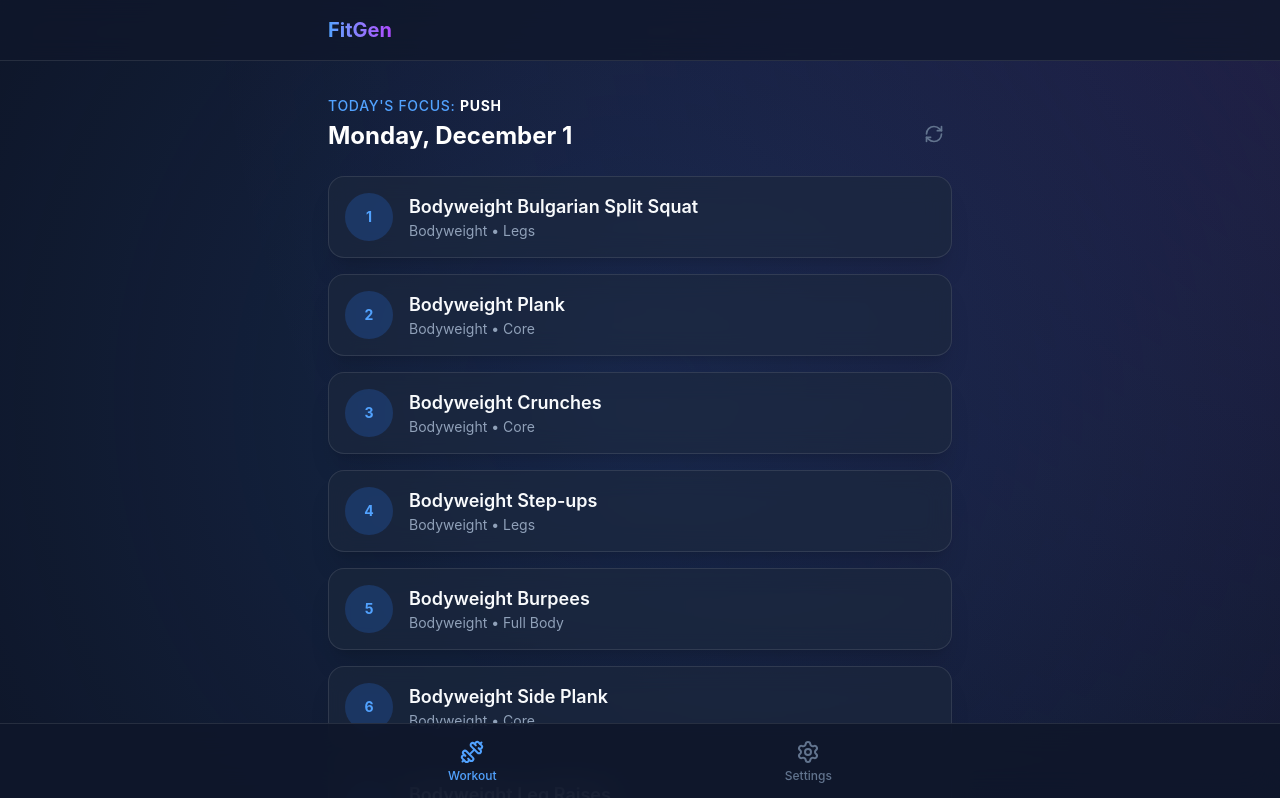
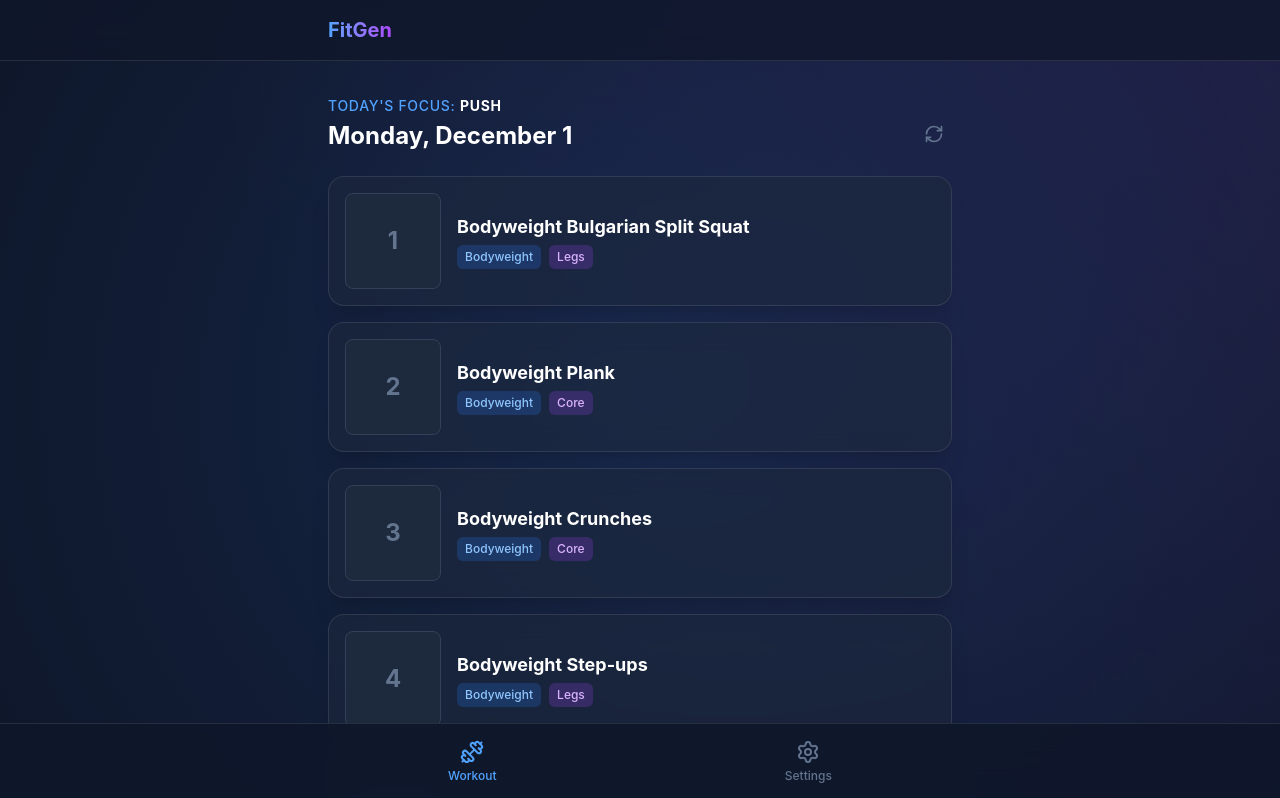
Before and after one commit to royrubin05/workout-app, a React (Vite) app: page / in a window 1280 px wide. Shown: the top 798 px of the page. Built offline with nearby package versions, Linux system fonts and the light colour scheme; no server answers.

Commit message:
Feat: Improve exercise card UI with larger images

```diff
--- a/package.json
+++ b/package.json
@@ -14,6 +14,7 @@
     "clsx": "^2.1.1",
     "framer-motion": "^12.23.25",
     "lucide-react": "^0.555.0",
+    "node-fetch": "^3.3.2",
     "react": "^19.2.0",
     "react-dom": "^19.2.0",
     "react-router-dom": "^7.9.6",
--- a/src/pages/Home.tsx
+++ b/src/pages/Home.tsx
@@ -50,16 +50,23 @@ export const Home: React.FC = () => {
                             transition={{ delay: index * 0.05 }}
                             className="glass-card p-4 flex items-center gap-4"
                         >
-                            <div className="w-12 h-12 rounded-full bg-blue-500/20 flex-shrink-0 flex items-center justify-center text-blue-400 font-bold text-sm overflow-hidden">
+                            <div className="w-24 h-24 rounded-lg bg-slate-800 flex-shrink-0 flex items-center justify-center text-slate-500 font-bold text-sm overflow-hidden border border-slate-700">
                                 {exercise.gifUrl ? (
                                     <img src={exercise.gifUrl} alt={exercise.name} className="w-full h-full object-cover" />
                                 ) : (
-                                    <span>{index + 1}</span>
+                                    <span className="text-2xl">{index + 1}</span>
                                 )}
                             </div>
-                            <div className="flex-1">
-                                <h4 className="font-semibold text-lg">{exercise.name}</h4>
-                                <p className="text-sm text-slate-400">{exercise.equipment} • {exercise.muscleGroup}</p>
+                            <div className="flex-1 min-w-0">
+                                <h4 className="font-bold text-lg text-white mb-1 truncate">{exercise.name}</h4>
+                                <div className="flex flex-wrap gap-2">
+                                    <span className="px-2 py-1 rounded-md bg-blue-500/20 text-blue-300 text-xs font-medium">
+                                        {exercise.equipment}
+                                    </span>
+                                    <span className="px-2 py-1 rounded-md bg-purple-500/20 text-purple-300 text-xs font-medium">
+                                        {exercise.muscleGroup}
+                                    </span>
+                                </div>
                             </div>
                         </motion.div>
                     ))}
--- /dev/null
+++ b/verify-production.js
@@ -0,0 +1,106 @@
+import { createClient } from '@supabase/supabase-js';
+import fetch from 'node-fetch';
+
+// --- CONFIG ---
+const SUPABASE_URL = 'https://abtxrknyybuxsnepnvmy.supabase.co';
+const SUPABASE_KEY = 'eyJhbGciOiJIUzI1NiIsInR5cCI6IkpXVCJ9.eyJpc3MiOiJzdXBhYmFzZSIsInJlZiI6ImFidHhya255eWJ1eHNuZXBudm15Iiwicm9sZSI6ImFub24iLCJpYXQiOjE3NjQ2MDU2MTYsImV4cCI6MjA4MDE4MTYxNn0.EpIDZbCulRyuCh4M2Jw9MQQ3GbmxAqXROghVZleqST0';
+const EMAIL = 'admin@fitgen.app';
+const PASSWORD = 'D*UWQufY_h.w8_2';
+
+const FREE_DB_URL = 'https://raw.githubusercontent.com/yuhonas/free-exercise-db/main/dist/exercises.json';
+const IMAGE_BASE_URL = 'https://raw.githubusercontent.com/yuhonas/free-exercise-db/main/exercises/';
+
+// --- MAIN ---
+async function run() {
+    console.log('--- STARTING VERIFICATION ---');
+
+    // 1. Verify Images & Data
+    console.log('\n1. Checking Exercise Data Source...');
+    try {
+        const res = await fetch(FREE_DB_URL);
+        const data = await res.json();
+        console.log(`   Fetched ${data.length} exercises.`);
+
+        if (data.length > 0) {
+            const ex = data[0];
+            console.log(`   Sample: ${ex.name}`);
+            if (ex.images && ex.images.length > 0) {
+                const imgUrl = `${IMAGE_BASE_URL}${ex.images[0]}`;
+                console.log(`   Generated Image URL: ${imgUrl}`);
+
+                // Test Image URL
+                const imgRes = await fetch(imgUrl);
+                console.log(`   Image URL Status: ${imgRes.status} ${imgRes.statusText}`);
+            } else {
+                console.log('   WARNING: No images in sample exercise.');
+            }
+        }
+    } catch (e) {
+        console.error('   FAILED to fetch exercises:', e.message);
+    }
+
+    // 2. Verify Supabase
+    console.log('\n2. Checking Supabase Connection...');
+    const supabase = createClient(SUPABASE_URL, SUPABASE_KEY);
+
+    // Auth
+    console.log('   Attempting Login...');
+    const { data: { session }, error: loginError } = await supabase.auth.signInWithPassword({
+        email: EMAIL,
+        password: PASSWORD
+    });
+
+    if (loginError) {
+        console.error('   LOGIN FAILED:', loginError.message);
+        // Try Sign Up
+        console.log('   Attempting Sign Up...');
+        const { data: signUpData, error: signUpError } = await supabase.auth.signUp({
+            email: EMAIL,
+            password: PASSWORD
+        });
+        if (signUpError) {
+            console.error('   SIGN UP FAILED:', signUpError.message);
+            return;
+        }
+        console.log('   Sign Up Successful (Session might be null if email confirm needed).');
+    } else {
+        console.log('   Login Successful!');
+    }
+
+    // DB Access
+    const user = session?.user || (await supabase.auth.getUser()).data.user;
+    if (user) {
+        console.log(`   User ID: ${user.id}`);
+
+        console.log('   Checking "user_settings" table...');
+        const { data: settings, error: dbError } = await supabase
+            .from('user_settings')
+            .select('*')
+            .eq('id', user.id);
+
+        if (dbError) {
+            console.error('   DB READ FAILED:', dbError.message);
+            console.log('   -> This usually means the TABLE DOES NOT EXIST or RLS is blocking.');
+        } else {
+            console.log('   DB Read Success. Rows:', settings.length);
+
+            // Try Write
+            console.log('   Attempting DB Write...');
+            const { error: writeError } = await supabase
+                .from('user_settings')
+                .upsert({ id: user.id, equipment: 'Dumbbells, Bench' });
+
+            if (writeError) {
+                console.error('   DB WRITE FAILED:', writeError.message);
+            } else {
+                console.log('   DB Write Success!');
+            }
+        }
+    } else {
+        console.log('   No active session to test DB.');
+    }
+
+    console.log('\n--- VERIFICATION COMPLETE ---');
+}
+
+run();
```
Also changed, not shown: 1 other file (tests, documents, lock files or other folders).
